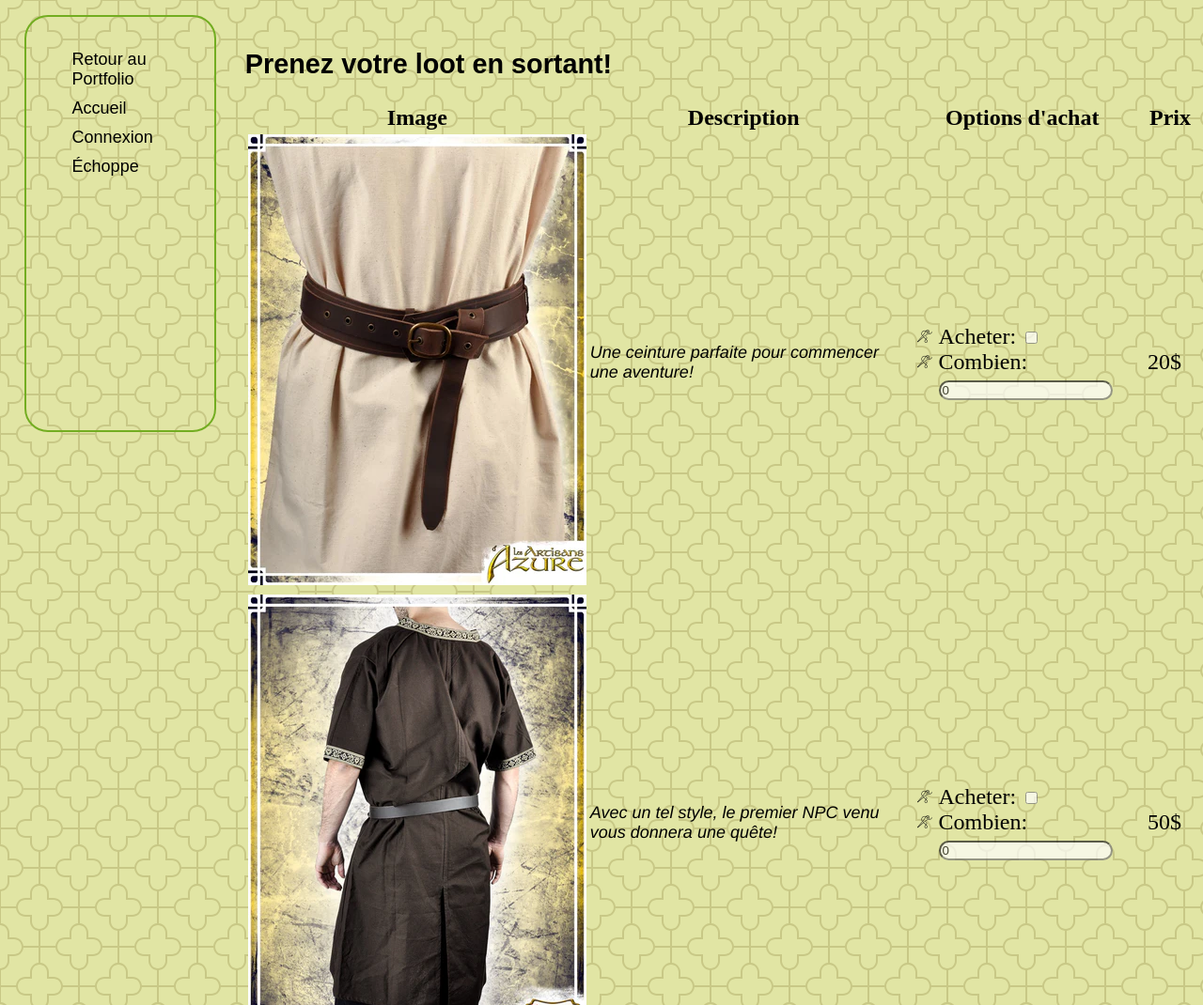
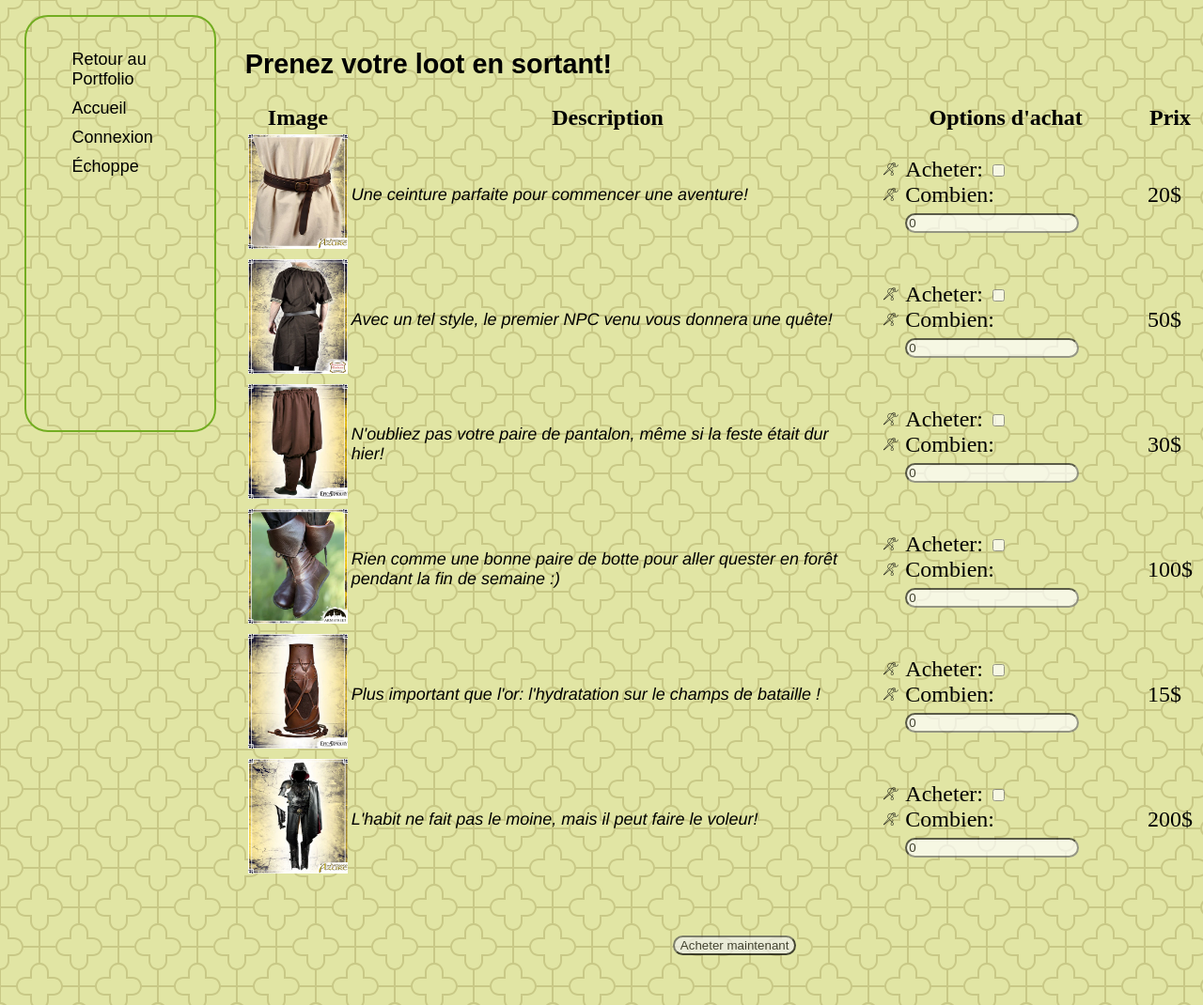
Before and after one commit to ChristopherDesrosiersMondor/christopherdesrosiersmondor.github.io, a plain HTML site: page laboratoire1/echoppe.html in a window 1280 px wide. Shown: the top 1070 px of the page at 94% size. Drawn offline with Linux system fonts and the light colour scheme.

Commit message:
smaller image for easier correction

```diff
--- a/laboratoire1/echoppe.html
+++ b/laboratoire1/echoppe.html
@@ -30,7 +30,7 @@
           <tbody>
             <tr>
               <th scope="row">
-                <img src="../images/ceinture.webp">
+                <img src="../images/ceinture.webp" class="shop">
               </th>
               <td>
                 <p id="description">Une ceinture parfaite pour commencer une aventure!</p>
@@ -55,7 +55,7 @@
 
             <tr>
               <th scope="row">
-                <img src="../images/tunique.webp">
+                <img src="../images/tunique.webp" class="shop">
               </th>
               <td>
                 <p id="description">Avec un tel style, le premier NPC venu vous donnera une quête!</p>
@@ -80,7 +80,7 @@
 
             <tr>
               <th scope="row">
-                <img src="../images/pantalons.webp">
+                <img src="../images/pantalons.webp" class="shop">
               </th>
               <td>
                 <p id="description">N'oubliez pas votre paire de pantalon, même si la feste était dur hier!</p>
@@ -105,7 +105,7 @@
 
             <tr>
               <th scope="row">
-                <img src="../images/bottes.webp">
+                <img src="../images/bottes.webp" class="shop">
               </th>
               <td>
                 <p id="description">Rien comme une bonne paire de botte pour aller quester en forêt pendant la fin de semaine :)</p>
@@ -130,7 +130,7 @@
 
             <tr>
               <th scope="row">
-                <img src="../images/porte_bouteille.webp">
+                <img src="../images/porte_bouteille.webp" class="shop">
               </th>
               <td>
                 <p id="description">Plus important que l'or: l'hydratation sur le champs de bataille !</p>
@@ -155,7 +155,7 @@
 
             <tr>
               <th scope="row">
-                <img src="../images/armure.webp">
+                <img src="../images/armure.webp" class="shop">
               </th>
               <td>
                 <p id="description">L'habit ne fait pas le moine, mais il peut faire le voleur!</p>
--- a/styles/styles.css
+++ b/styles/styles.css
@@ -174,3 +174,8 @@ a:hover {
 .connexion_option{
     padding: 5px;
 }
+
+.shop {
+    width: 106px;
+    height: 122px;
+}
```
